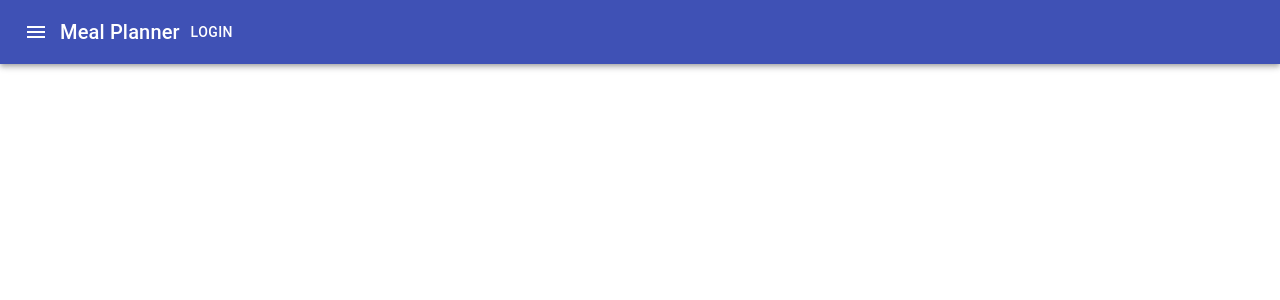
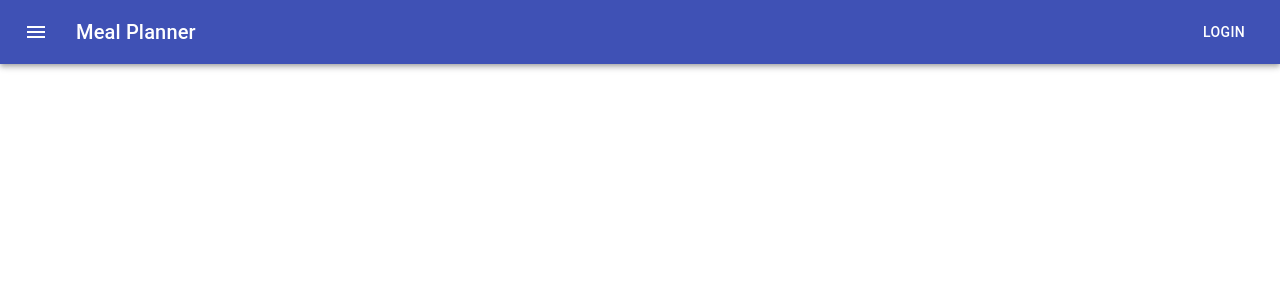
Before and after one commit to Dhartim/meal-planner-web-app, a React (Create React App) app in the folder client/: page / in a window 1280 px wide. Shown: the top 300 px of the page. Built offline with nearby package versions, Linux system fonts and the light colour scheme.

Commit message:
got navbar to render correctly and on every page. need to fix rendering rest of page underneath

```diff
--- a/client/src/components/navbar/navbar.js
+++ b/client/src/components/navbar/navbar.js
@@ -1,19 +1,13 @@
-import React, { Component } from 'react';
-import { AppBar, Button, IconButton, Toolbar, Typography } from "@material-ui/core";
+import React from 'react';
+
+import { AppBar, Button, IconButton, Link, Toolbar, Typography } from "@material-ui/core";
 import MenuIcon from '@material-ui/icons/Menu';
 
-import navbarStyles from "./navbarstyle";
+import useStyles from "./navbarstyle";
 
-export class Navbar extends Component {
-  constructor(props) {
-    super(props);
-
-    this.state = {
-    }
-  }
-
-  render() {
-    const classes = navbarStyles;
+export function Navbar() {
+    const classes = useStyles();
+    const Home = () => <Link to="/" />;
 
     return(
       <div className={classes.root}>
@@ -25,11 +19,15 @@ export class Navbar extends Component {
             <Typography variant="h6" className={classes.title}>
               Meal Planner
             </Typography>
-            <Button className={classes.auth} color="inherit">Login</Button>
+            <Button
+              className={classes.auth}
+              color="inherit"
+            >
+              Login
+            </Button>
           </Toolbar>
         </AppBar>
       </div>
     )
-  }
 }
 export default Navbar;
--- a/client/src/components/navbar/navbarstyle.js
+++ b/client/src/components/navbar/navbarstyle.js
@@ -1,18 +1,19 @@
-import {makeStyles} from "@material-ui/core";
+import { makeStyles } from "@material-ui/core";
 
-export const navbarStyles = makeStyles(theme => ({
+export const useStyles = makeStyles(theme => ({
     root: {
       flexGrow: 1,
     },
     menuButton: {
-      flexGrow: 1,
       marginRight: theme.spacing(2),
     },
     title: {
       flexGrow: 1,
     },
     auth: {
-      flexGrow: 1,
-    },
-}));
-export  default  navbarStyles;
+      align: 'right'
+    }
+  })
+);
+
+export default useStyles;
--- a/client/src/routes/index.js
+++ b/client/src/routes/index.js
@@ -16,8 +16,8 @@ class AppRouter extends Component {
   render() {
     return (
       <div>
+        <Route component={Navbar} />
         <Switch>
-            <Navbar/>
           <Redirect from='/home' to='/' />
           <Route exact path={'/'} components={Home} /* Home route *//>
           <Route exact path={'/register'} component={Signup} /* Signup route *//>
```
Also changed, not shown: 1 other file (tests, documents, lock files or other folders). Lines whose indentation alone changed are shown as unchanged.
